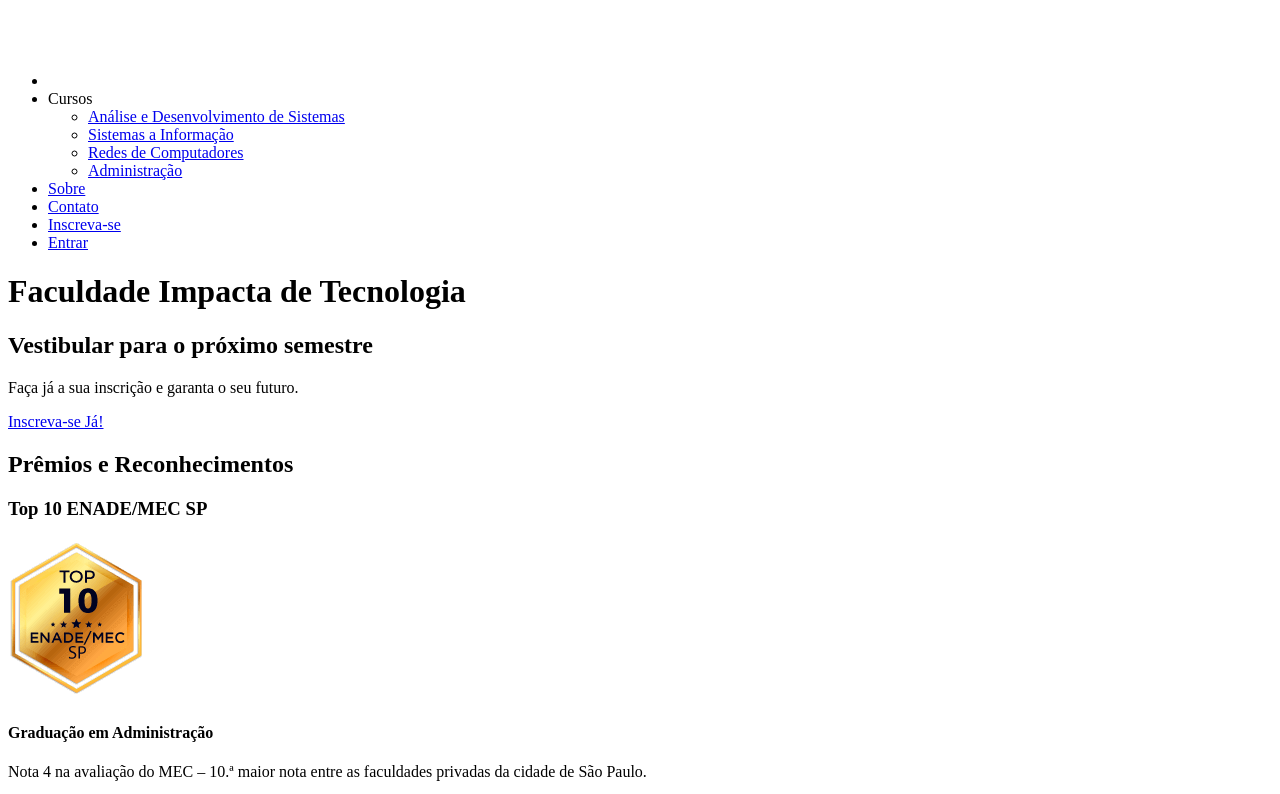
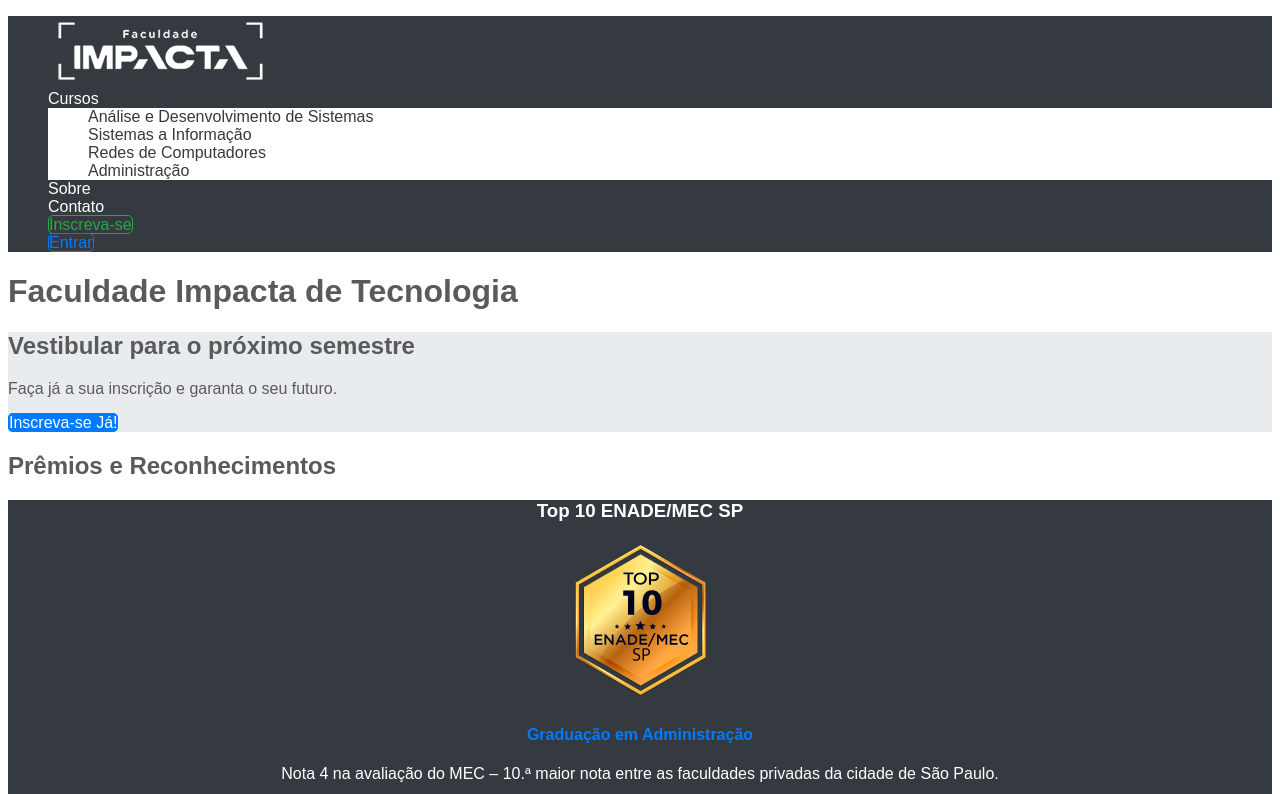
Before and after one commit to tecnologias-web/lms-frontend, a plain HTML site: page index.html in a window 1280 px wide. Shown: the top 794 px of the page. Drawn offline with Linux system fonts and the light colour scheme.

Commit message:
Adicionando estilos padrao para o index.html

```diff
--- /dev/null
+++ b/css/index.css
@@ -0,0 +1,9 @@
+aside.matricule-se {
+    background-color: var(--cor-cinza);
+}
+
+article.premio {
+    background-color: var(--cor-escuro);
+    color: var(--cor-claro);
+    text-align: center;
+}
--- /dev/null
+++ b/css/site.css
@@ -0,0 +1,118 @@
+:root {
+    --cor-azul: #007bff;
+    --cor-cinza: #e9ecef;
+    --cor-cinza-escuro: #5a5a5a;
+    --cor-claro: #fff;
+    --cor-escuro: #343a40;
+    --cor-verde: #28a745;
+    --fonte-principal: 16px Arial, Helvetica, sans-serif;
+}
+
+html {
+    font: var(--fonte-principal);
+    color: var(--cor-cinza-escuro)
+}
+
+body {
+    background-color: var(--cor-claro);
+}
+
+/** Cabeçalho Principal **/
+
+header.cabecalho {
+    background-color: var(--cor-escuro);
+    color: var(--cor-claro);
+}
+
+nav.menu-principal ul {
+    list-style: none;
+}
+
+a.link-navegacao {
+    color: var(--cor-claro);
+    text-decoration: none;
+}
+
+ul.dropdown-menu {
+    background-color: var(--cor-claro);
+}
+
+ul.dropdown-menu a.link-navegacao {
+    color: var(--cor-escuro)
+}
+
+/** Rodapé principal **/
+
+footer.rodape {
+    background-color: #6c757d;
+    color: var(--cor-claro);
+}
+
+footer.rodape ul {
+    list-style: none;
+}
+
+a.social-link {
+    background-repeat: no-repeat;
+    color: var(--cor-claro);
+    text-decoration: none;
+}
+
+a.social-link.facebook { background-image: url("imagens/facebook-icon.png"); }
+
+a.social-link.linkedin { background-image: url("imagens/linkedin-icon.png"); }
+
+a.social-link.instagram { background-image: url("imagens/instagram-icon.png"); }
+
+a.social-link.twitter { background-image: url("imagens/twitter-icon.png"); }
+
+a.social-link.youtube { background-image: url("imagens/youtube-icon.png"); }
+
+/** Botoes **/
+.botao {
+    border: 1px solid var(--cor-cinza-escuro);
+    border-radius: 5px;
+    color: inherit;
+    text-decoration: none;
+}
+
+.botao-principal {
+    color: var(--cor-claro);
+    background-color: var(--cor-azul);
+    border-color: var(--cor-azul);
+}
+
+.botao-sucesso {
+    color: var(--cor-claro);
+    background-color: var(--cor-verde);
+    border-color: var(--cor-verde);
+}
+
+.botao-invertido-principal {
+    color: var(--cor-azul);
+    background-color: transparent;
+    border-color: var(--cor-azul);
+}
+
+.botao-invertido-principal:hover {
+    color: var(--cor-claro);
+    background-color: var(--cor-azul);
+    border-color: var(--cor-azul);
+}
+
+.botao-invertido-sucesso {
+    color: var(--cor-verde);
+    background-color: transparent;
+    border-color: var(--cor-verde);
+}
+
+.botao-invertido-sucesso:hover {
+    color: var(--cor-claro);
+    background-color: var(--cor-verde);
+    border-color: var(--cor-verde);
+}
+
+/** Títulos comuns **/
+.titulo-curso {
+    color: var(--cor-azul);
+}
--- a/index.html
+++ b/index.html
@@ -2,12 +2,14 @@
 <html>
     <head>
         <meta charset="utf-8">
-        <link rel="shortcut icon" href="favicon.ico" type="image/x-icon">
+        <link rel="shortcut icon" href="favicon.ico" type="image/x-icon" />
+        <link rel="stylesheet" href="css/site.css" />
+        <link rel="stylesheet" href="css/index.css" />
         <title>Faculdade Impacta - Home</title>
     </head>
     <body>
-        <header>
-            <nav>
+        <header class="cabecalho">
+            <nav class="menu-principal">
                 <ul>
                     <li>
                         <a href="index.html">
@@ -16,51 +18,51 @@
                     </li>
                     <li>
                         Cursos
-                        <ul>
+                        <ul class="dropdown-menu">
                             <li>
-                                <a href="cursos/ads.html">Análise e Desenvolvimento de Sistemas</a>
+                                <a href="cursos/ads.html" class="link-navegacao">Análise e Desenvolvimento de Sistemas</a>
                             </li>
                             <li>
-                                <a href="cursos/si.html">Sistemas a Informação</a>
+                                <a href="cursos/si.html" class="link-navegacao">Sistemas a Informação</a>
                             </li>
                             <li>
-                                <a href="cursos/rc.html">Redes de Computadores</a>
+                                <a href="cursos/rc.html" class="link-navegacao">Redes de Computadores</a>
                             </li>
                             <li>
-                                <a href="cursos/adm.html">Administração</a>
+                                <a href="cursos/adm.html" class="link-navegacao">Administração</a>
                             </li>
                         </ul>
                     </li>
                     <li>
-                        <a href="sobre.html">Sobre</a>
+                        <a href="sobre.html" class="link-navegacao">Sobre</a>
                     </li>
                     <li>
-                        <a href="contato.html">Contato</a>
+                        <a href="contato.html" class="link-navegacao">Contato</a>
                     </li>
                     <li>
-                        <a href="inscrever.html">Inscreva-se</a>
+                        <a href="inscrever.html" class="botao botao-invertido-sucesso">Inscreva-se</a>
                     </li>
                     <li>
-                        <a href="entrar.html">Entrar</a>
+                        <a href="entrar.html" class="botao botao-invertido-principal">Entrar</a>
                     </li>
                 </ul>
             </nav>
         </header>
         <main>
             <h1>Faculdade Impacta de Tecnologia</h1>
-            <aside>
+            <aside class="matricule-se">
                 <h2>Vestibular para o próximo semestre</h2>
                 <p>
                     Faça já a sua inscrição e garanta o seu futuro.
                 </p>
-                <a href="inscrever.html">Inscreva-se Já!</a>
+                <a href="inscrever.html" class="botao botao-principal">Inscreva-se Já!</a>
             </aside>
             <section>
                 <h2>Prêmios e Reconhecimentos</h2>
-                <article>
+                <article class="premio">
                     <h3>Top 10 ENADE/MEC SP</h3>
                     <img src="imagens/premios/enade-ADM.png" alt="Prêmio de Top 10 ENADE/MEC SP" />
-                    <h4>Graduação em Administração</h4>
+                    <h4 class="titulo-curso">Graduação em Administração</h4>
                     <p>
                         Nota 4 na avaliação do MEC – 10.ª maior nota entre as faculdades privadas da cidade de São Paulo.
                     </p>
@@ -70,34 +72,34 @@
                     <p>
                         Destaque no portal da Revista Exame como o curso que está entre os melhores do Brasil. (06/2017)
                     </p>
-                    <a href="cursos/adm.html">Confira mais sobre o curso</a>
+                    <a href="cursos/adm.html" class="botao botao-principal">Confira mais sobre o curso</a>
                 </article>
-                <article>
+                <article class="premio">
                     <h3>Maior Nota ENADE SP</h3>
                     <img alt="Maior nota ENADE/MEC SP" src="imagens/premios/enade-ADS.png" />
-                    <h4>Graduação em Análise e Desenvolvimento de Sistemas</h4>
+                    <h4 class="titulo-curso">Graduação em Análise e Desenvolvimento de Sistemas</h4>
                     <p>
                         Nota 4 na avaliação do ENADE/MEC - 1.º melhor curso da cidade de São Paulo.
                     </p>
-                    <a href="cursos/ads.html">Confira mais sobre o curso</a>
+                    <a href="cursos/ads.html" class="botao botao-principal">Confira mais sobre o curso</a>
                 </article>
-                <article>
+                <article class="premio">
                     <h3>Top 4 ENADE/MEC SP</h3>
                     <img alt="Top 4 ENADE/MEC SP" src="imagens/premios/enade-RD.png" />
-                    <h4>Graduação em Redes de Computadores</h4>
+                    <h4 class="titulo-curso">Graduação em Redes de Computadores</h4>
                     <p>
                         Nota 3 na avaliação do ENADE/MEC - 4.º melhor curso da cidade de São Paulo.
                     </p>
-                    <a href="cursos/rc.html">Confira mais sobre o curso</a>
+                    <a href="cursos/rc.html" class="botao botao-principal">Confira mais sobre o curso</a>
                 </article>
-                <article>
+                <article class="premio">
                     <h3>Top 3 ENADE/MEC SP</h3>
                     <img alt="Top 3 ENADE/MEC SP" src="imagens/premios/enade-SI.png" />
-                    <h4>Graduação em Sistemas da Informação</h4>
+                    <h4 class="titulo-curso">Graduação em Sistemas da Informação</h4>
                     <p>
                         Nota 4 na avaliação do ENADE/MEC - 3.º melhor curso da cidade de São Paulo.
                     </p>
-                    <a href="cursos/si.html">Confira mais sobre o curso</a>
+                    <a href="cursos/si.html" class="botao botao-principal">Confira mais sobre o curso</a>
                 </article>
             </section>
             <section>
@@ -118,23 +120,23 @@
                 </p>
             </section>
         </main>
-        <footer>
+        <footer class="rodape">
             <ul>
                 <li>
-                    <a href="https://www.facebook.com/FacImpacta/" target="blank">Facebook</a>
+                    <a href="https://www.facebook.com/FacImpacta/" class="social-link facebook" target="blank">Facebook</a>
                 </li>
                 <li>
-                    <a href="https://www.instagram.com/faculdadeimpacta/" target="blank">Instagram</a>
+                    <a href="https://www.instagram.com/faculdadeimpacta/" class="social-link instagram" target="blank">Instagram</a>
                 </li>
 
                 <li>
-                    <a href="https://www.linkedin.com/edu/faculdade-impacta-tecnologia-161006/" target="blank">Linkedin</a>
+                    <a href="https://www.linkedin.com/edu/faculdade-impacta-tecnologia-161006/" class="social-link linkedin" target="blank">Linkedin</a>
                 </li>
                 <li>
-                    <a href="https://twitter.com/facimpacta/" target="blank">Twitter</a>
+                    <a href="https://twitter.com/facimpacta/" class="social-link twitter" target="blank">Twitter</a>
                 </li>
                 <li>
-                    <a href="https://www.youtube.com/user/GrupoImpacta/" target="blank">Youtube</a>
+                    <a href="https://www.youtube.com/user/GrupoImpacta/" class="social-link youtube" target="blank">Youtube</a>
                 </li>
             </ul>
             <p>2019 Faculdade Impacta 11 3254-8300 Todos os direitos reservados.</p>
```
